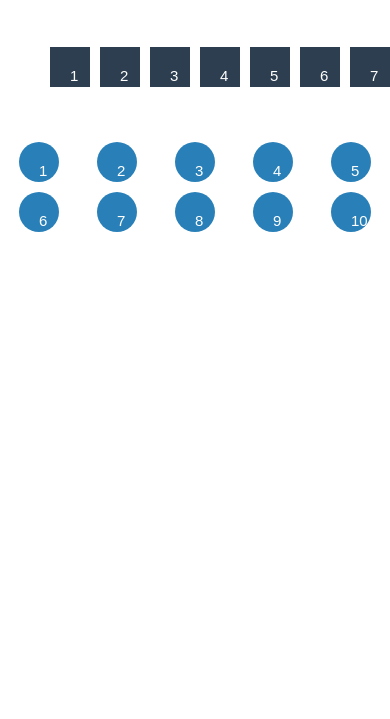
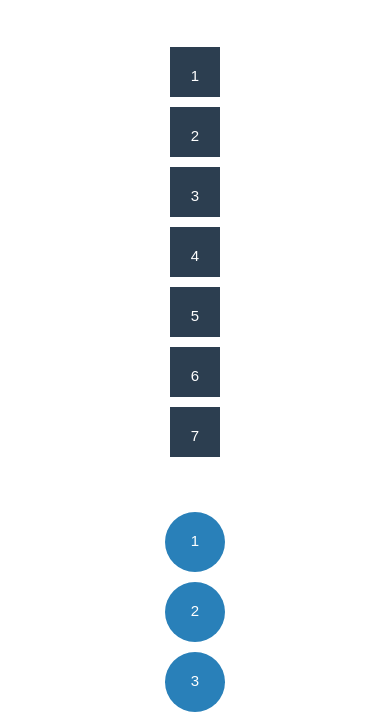
Before and after one commit to elidvenega/flex-and-grid, a plain HTML site: page index.html in a window 390 px wide. Shown: the part 80-799 px from the top of the page. Drawn offline with Linux system fonts and the light colour scheme.

Commit message:
Made changes to the css in the media query to make it more responsive

```diff
--- a/css/style.css
+++ b/css/style.css
@@ -51,27 +51,40 @@ h1 {
     border-radius: 50%;
     color: #ffffff;
     padding: 20px;
-    font-size: 5rem;
+    font-size: 4rem;
     margin: 15px;
-    height: 150px;
-    width: 150px;
+    height: 120px;
+    width: 120px;
     justify-self: center;
     text-align: center;
     align-items: center;
 }
 
+/* Hover */
+.grid:hover {
+    transform: scale(1.2);
+    transform: rotate(10deg);
+    background-color: #3742fa;
+}
+
+.flex:hover {
+    transform: scale(2);
+    transform: rotate(100deg);
+    background-color: #0a3d62;
+}
+
 /* mobile */
-@media only screen and (max-width: 760px) {
+@media (max-width: 500px) {
     .container {
         display: flex;
-        /* flex-direction: column; */
+        flex-direction: column;
         justify-content: space-evenly;
         align-items: center;
     }
 
     .flex {
-        height: 30px;
-        width: 30px;
+        height: 50px;
+        width: 50px;
         /* background-color: #333; */
         color: #ffffff;
         padding: 20px;
@@ -79,9 +92,10 @@ h1 {
         margin: 5px;
 
     }
+
     .container-2 {
         display: grid;
-        grid-template-columns: repeat(5, 1fr);
+        grid-template-columns: repeat(1, 2fr);
         gap: 1;
         /* grid-template-rows: 25% 100px auto; */
         /* align-items: stretch; */
@@ -91,11 +105,11 @@ h1 {
         background-color: #2980b9;
         border-radius: 50%;
         color: #ffffff;
-        padding: 20px;
+        /* padding: 20px; */
         font-size: 15px;
         margin: 5px;
-        height: 20px;
-        width: 20px;
+        height: 60px;
+        width: 60px;
         justify-self: center;
         /* text-align: center;
         align-items: center; */
```
